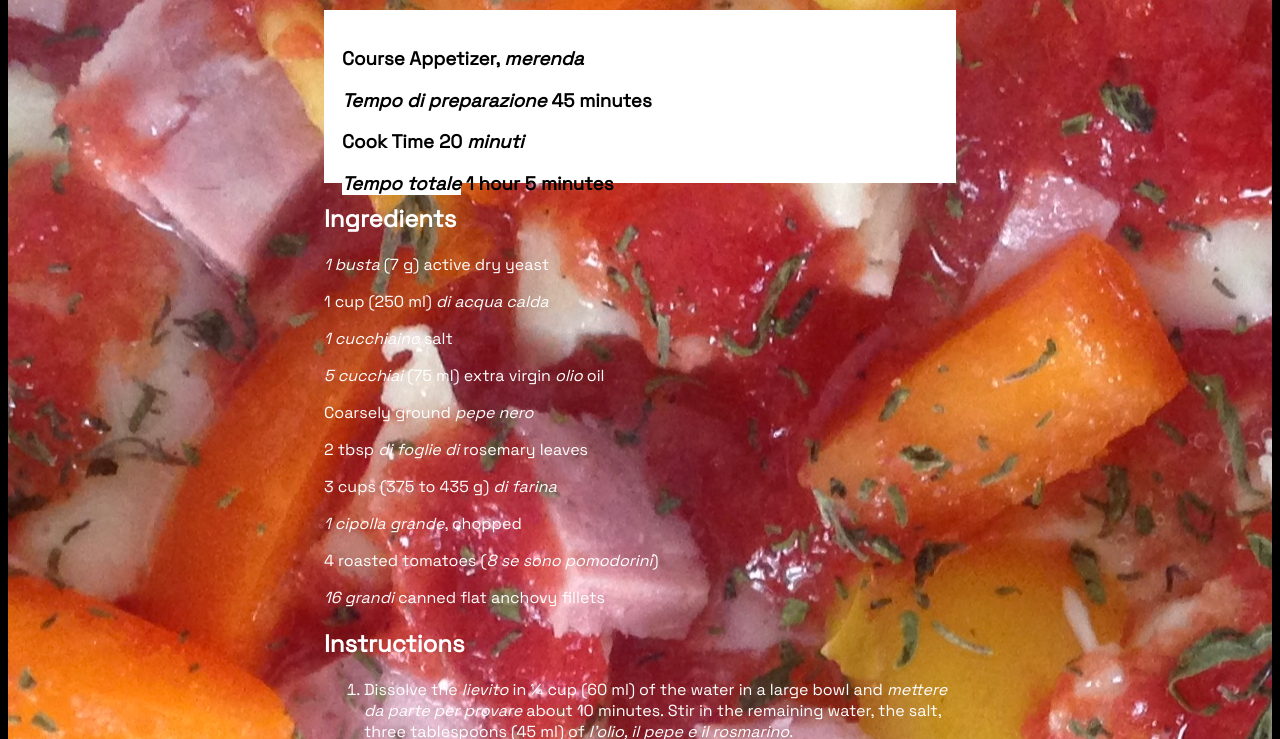
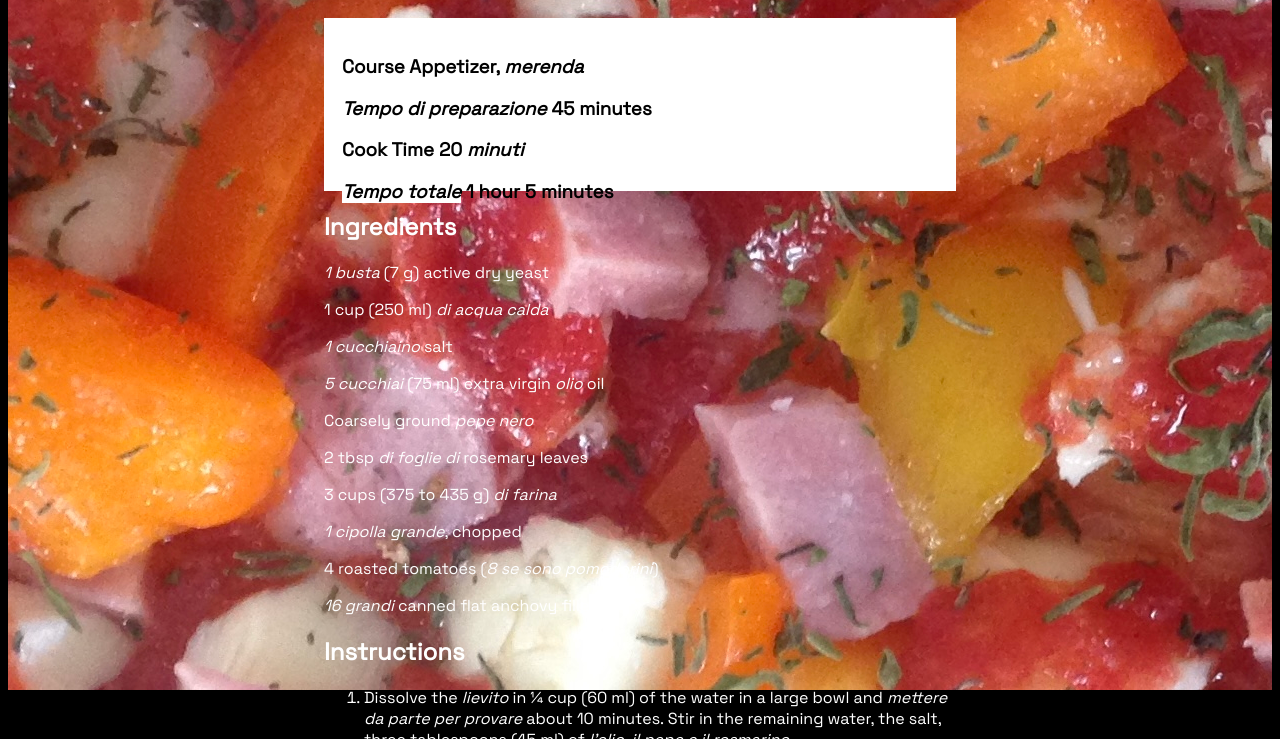
Before and after one commit to DaisyMinuzzo/FlowerGarden, a plain HTML site: page index.html in a window 1280 px wide. Shown: the part 102-841 px from the top of the page. After the commit the page ends 800 px from the top, so only its background shows below. Drawn offline with nearby package versions, Linux system fonts and the light colour scheme; a script that the page names is missing.

Commit message:
Update roses.css

```diff
--- a/roses.css
+++ b/roses.css
@@ -8,6 +8,8 @@
 html, body {
 	font-family:"Space Grotesk";
 	background: black;
+	position:fixed;
+	top:0;left:0;bottom:0;right:0;
 }
 
 h1 {
```
